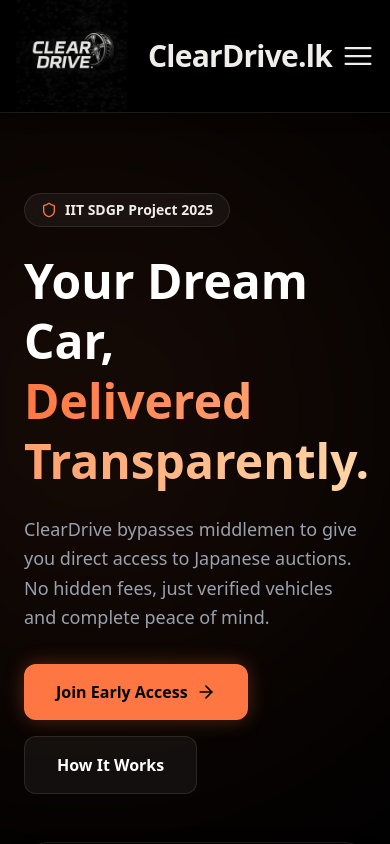
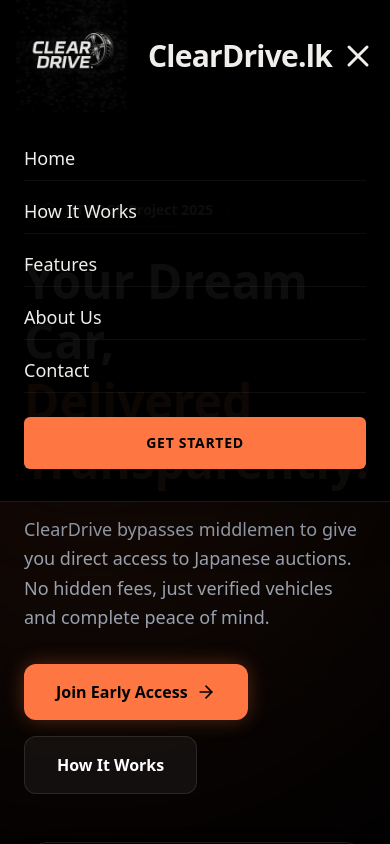
Before and after one commit to ClearDrive-lk/cleardrive-landing, a Next.js app: page / in a window 390 px wide. Both pictures are taken after a click on the button 358 px from the left and 56 px from the top of the page. Shown: the top 844 px of the page. Built offline with nearby package versions, Linux system fonts and the light colour scheme.

Commit message:
Mobile-Resp

```diff
--- a/components/Navbar.tsx
+++ b/components/Navbar.tsx
@@ -1,20 +1,31 @@
+"use client";
+
+import { useState } from "react";
 import Link from "next/link";
 import Image from "next/image";
+import { X, Menu } from "lucide-react"; // I'm using Lucide icons for cleaner code, or you can use your SVG
 
 export default function Navbar() {
+  // State to track if the mobile menu is open or closed
+  const [isOpen, setIsOpen] = useState(false);
+
+  // List of links to keep code clean and reusable
+  const navLinks = [
+    { name: "Home", path: "/" },
+    { name: "How It Works", path: "/how-it-works" },
+    { name: "Features", path: "/features" },
+    { name: "About Us", path: "/about" },
+    { name: "Contact", path: "/contact" },
+  ];
+
   return (
-    // Increased height capability with h-28 wrapper (was h-24)
     <header className="sticky top-0 left-0 w-full z-50 bg-black/90 backdrop-blur-md border-b border-white/10 shadow-lg transition-all duration-300">
-
       <div className="max-w-7xl mx-auto px-4 sm:px-6 lg:px-8">
-        {/* INCREASED NAVBAR HEIGHT: Changed h-24 to h-28 */}
         <div className="flex items-center justify-between h-28">
 
-          {/* --- LEFT: Logo Area --- */}
+          {/* --- LEFT: Logo --- */}
           <div className="flex-shrink-0">
             <Link href="/" className="flex items-center gap-5 group">
-
-              {/* INCREASED LOGO SIZE: Changed from w-20 h-20 to w-28 h-28 */}
               <div className="relative w-28 h-28 transition-transform duration-300 group-hover:scale-105">
                 <Image
                   src="/logoNew.png"
@@ -24,23 +35,15 @@
                   priority
                 />
               </div>
-
-              {/* Brand Text - Increased to text-3xl to balance with the massive logo */}
               <span className="font-bold text-3xl tracking-tight text-[#EFEEEA] group-hover:text-[#FE7743] transition-colors">
                 ClearDrive.lk
               </span>
             </Link>
           </div>
 
-          {/* --- CENTER: Navigation Links --- */}
+          {/* --- CENTER: Desktop Navigation --- */}
           <nav className="hidden md:flex items-center justify-center gap-10 absolute left-1/2 transform -translate-x-1/2">
-            {[
-              { name: "Home", path: "/" },
-              { name: "How It Works", path: "/how-it-works" },
-              { name: "Features", path: "/features" },
-              { name: "About Us", path: "/about" },
-              { name: "Contact", path: "/contact" },
-            ].map((link) => (
+            {navLinks.map((link) => (
               <Link
                 key={link.name}
                 href={link.path}
@@ -52,7 +55,7 @@
             ))}
           </nav>
 
-          {/* --- RIGHT: CTA Button --- */}
+          {/* --- RIGHT: Desktop CTA Button --- */}
           <div className="hidden md:flex items-center flex-shrink-0">
             <Link
               href="/contact"
@@ -62,17 +65,53 @@
             </Link>
           </div>
 
-          {/* --- MOBILE: Menu Button --- */}
+          {/* --- MOBILE: Toggle Button --- */}
           <div className="md:hidden flex items-center">
-            <button className="text-[#EFEEEA] hover:text-[#FE7743] p-2">
-              <svg xmlns="http://www.w3.org/2000/svg" fill="none" viewBox="0 0 24 24" strokeWidth={1.5} stroke="currentColor" className="w-9 h-9">
-                <path strokeLinecap="round" strokeLinejoin="round" d="M3.75 6.75h16.5M3.75 12h16.5m-16.5 5.25h16.5" />
-              </svg>
+            <button
+              onClick={() => setIsOpen(!isOpen)}
+              className="text-[#EFEEEA] hover:text-[#FE7743] p-2 transition-colors focus:outline-none"
+            >
+              {/* Toggle between Menu (Hamburger) and X (Close) icon */}
+              {isOpen ? (
+                <X className="w-9 h-9" />
+              ) : (
+                <Menu className="w-9 h-9" />
+              )}
             </button>
           </div>
 
         </div>
       </div>
+
+      {/* --- MOBILE MENU DROPDOWN --- */}
+      {/* This section only appears when isOpen is true */}
+      {isOpen && (
+        <div className="md:hidden absolute top-full left-0 w-full bg-black/95 backdrop-blur-xl border-b border-white/10 shadow-2xl px-6 py-8 flex flex-col gap-6 animate-in slide-in-from-top-5 fade-in duration-200">
+
+          {/* Mobile Links */}
+          <nav className="flex flex-col gap-4">
+            {navLinks.map((link) => (
+              <Link
+                key={link.name}
+                href={link.path}
+                onClick={() => setIsOpen(false)} // Close menu when clicked
+                className="text-lg font-medium text-[#EFEEEA] hover:text-[#FE7743] hover:pl-2 transition-all duration-300 border-b border-white/5 pb-2"
+              >
+                {link.name}
+              </Link>
+            ))}
+          </nav>
+
+          {/* Mobile CTA Button */}
+          <Link
+            href="/contact"
+            onClick={() => setIsOpen(false)}
+            className="w-full text-center px-6 py-4 text-sm font-bold uppercase tracking-wider text-black bg-[#FE7743] rounded-md hover:bg-[#ff8a5c] transition-colors"
+          >
+            Get Started
+          </Link>
+        </div>
+      )}
     </header>
   );
 }
```
